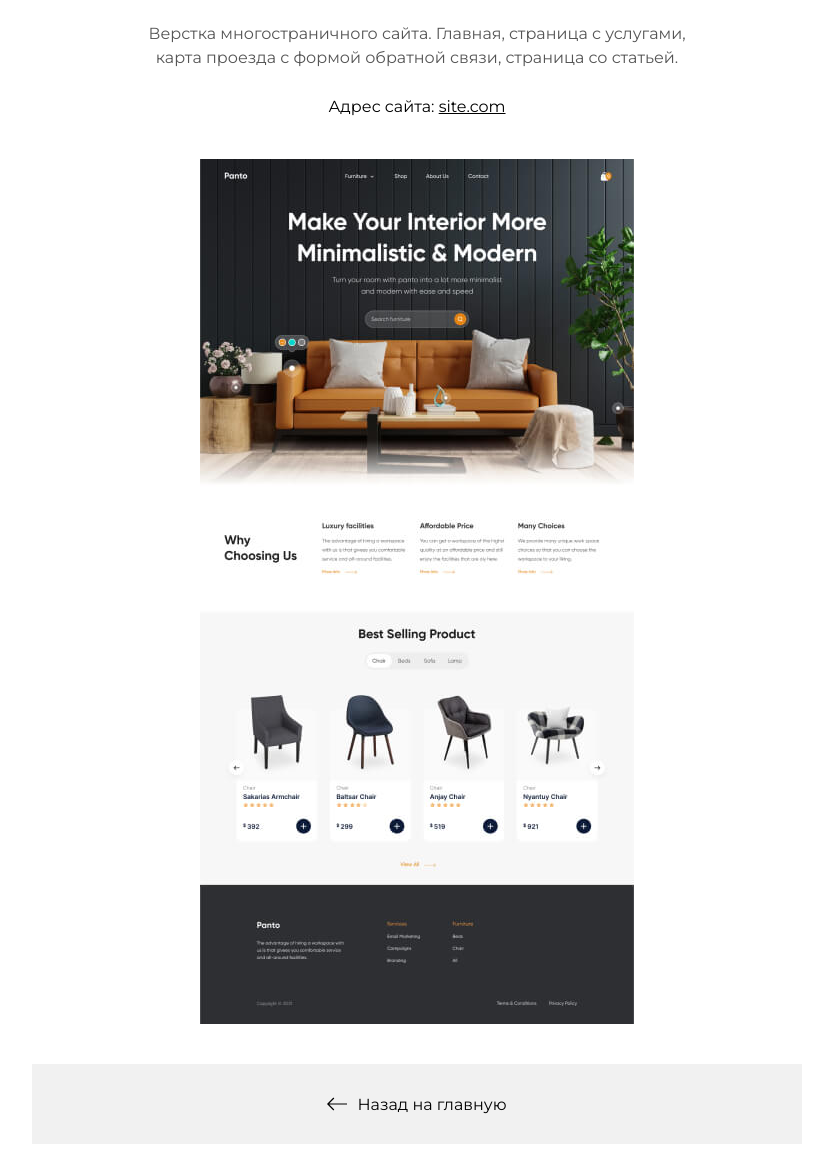
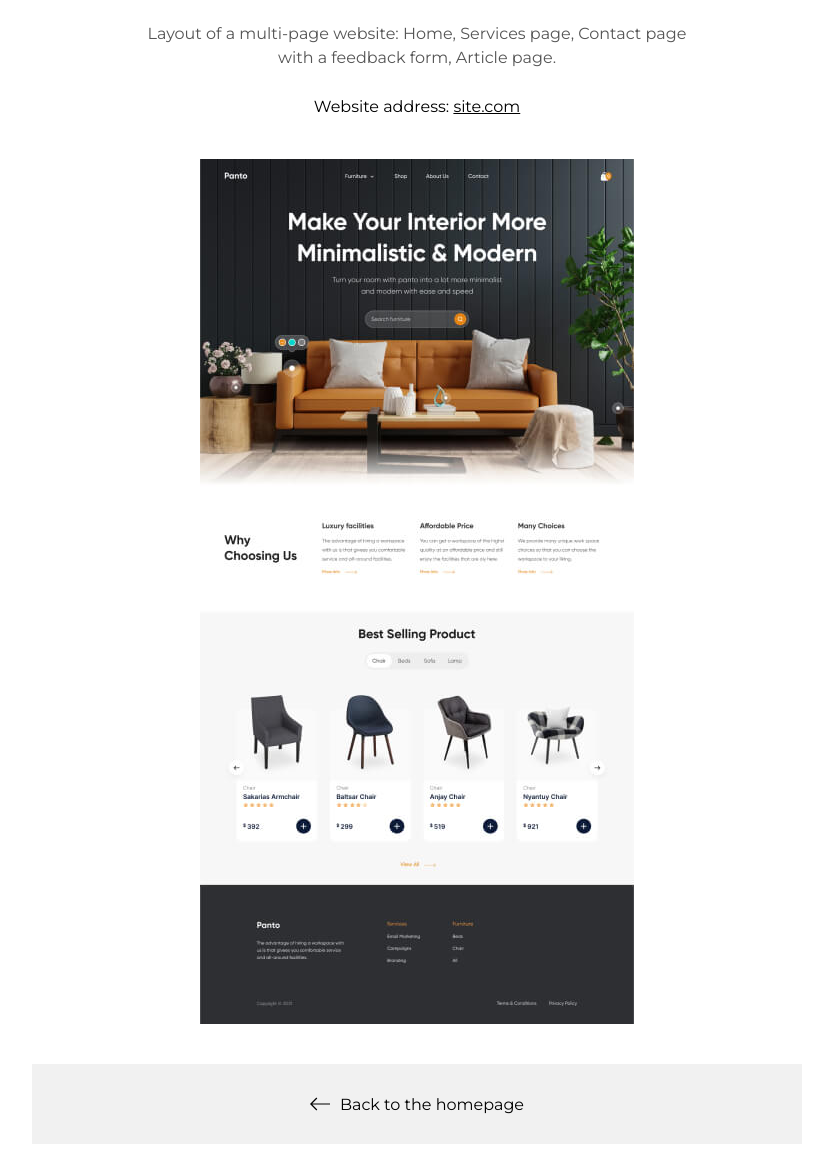
Before and after one commit to hasanzai/Portfolio, a plain HTML site: page panto.html in a window 1280 px wide. Shown: the part 146-1300 px from the top of the page, without its empty margins (223-1056 px from the left). Drawn offline with Linux system fonts and the light colour scheme.

Commit message:
panto.html

```diff
--- a/panto.html
+++ b/panto.html
@@ -24,12 +24,12 @@
 
           <div class="inner-page-text">
             <p>
-              Верстка многостраничного сайта. Главная, страница с услугами,
-              карта проезда с формой обратной связи, страница со статьей.
+              Layout of a multi-page website: Home, Services page, Contact page
+              with a feedback form, Article page.
             </p>
 
             <p class="inner-page-link">
-              Адрес сайта: <a href="#!" target="_blank">site.com</a>
+              Website address: <a href="#!" target="_blank">site.com</a>
             </p>
           </div>
         </div>
@@ -43,7 +43,7 @@
 
         <a href="./index.html" class="inner-page-backlink">
           <img src="./img/icons/arrow-left.svg" alt="Назад на главную" />
-          Назад на главную
+          Back to the homepage
         </a>
       </div>
     </article>
```
